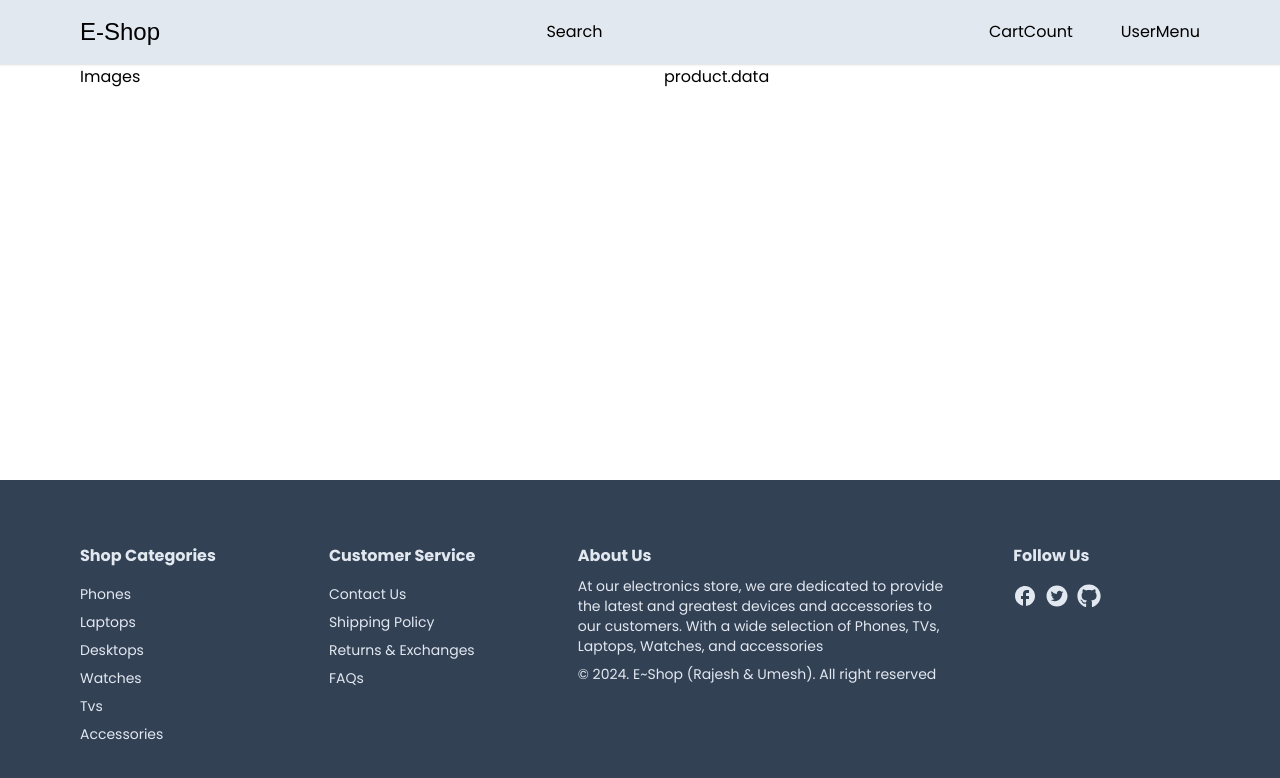
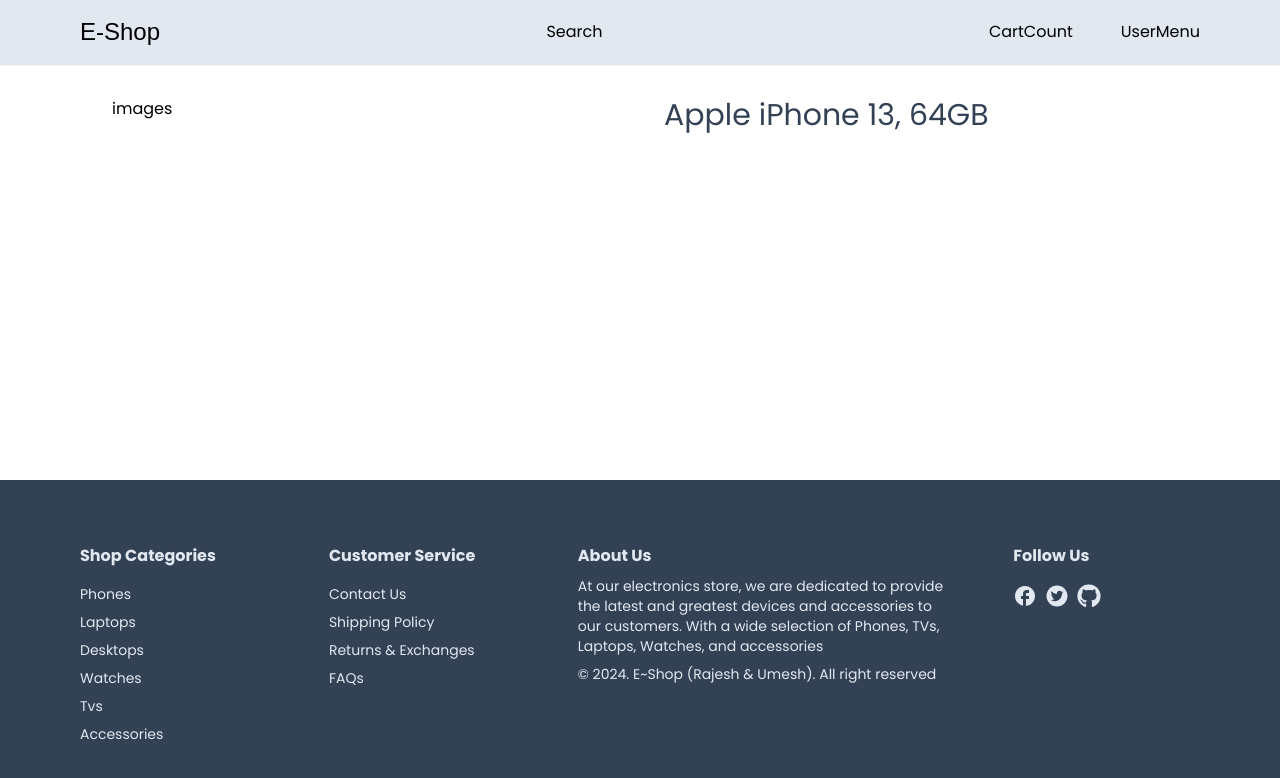
Before and after one commit to razace50/e-shop, a Next.js app: page /product/1 in a window 1280 px wide. Shown: the top 778 px of the page. Built offline with nearby package versions, Linux system fonts and the light colour scheme; a web font is replaced by a local one.

Commit message:
product details page

```diff
--- a/app/product/[productId]/ProductDetails.tsx
+++ b/app/product/[productId]/ProductDetails.tsx
@@ -1,13 +1,17 @@
 "use client";
+import product from "@/utils/product";
 interface ProductDetailsProps{
-    product?: any | null;
+    product: any;
 }
 const ProductDetails: React.FC<ProductDetailsProps> =
 ({ product }) => {
     return (
     <div className="grid grid-cols-1 md:grid-cols-2 gap-12">
-        <div>Images</div>
-        <div><h2>{'product.data'}</h2></div>
+        <div className="flex">images</div>
+        <div>
+            <h2 className="text-3xl font-medium
+            text-slate-700">{product.name}</h2>
+            </div>
     </div> );
 };
 
--- a/app/product/[productId]/page.tsx
+++ b/app/product/[productId]/page.tsx
@@ -3,15 +3,16 @@
 import ProductDetails from "./ProductDetails";
 
 interface IPrams{
-productId?: string;
+productId?: string
 }
 
 const Product = ({params} : {params: IPrams}) => {
     console.log("params", params);
-    return ( <div>
-       <Container>
-        <ProductDetails/>
-       </Container>
+    product
+    return ( <div className="p-8">
+        <Container>
+            <ProductDetails product={product} />
+        </Container>
     </div> );
 }
 
--- a/utils/product.ts
+++ b/utils/product.ts
@@ -71,4 +71,5 @@
             },
           },
         ],
-      }
+      };
+export default product;
```
